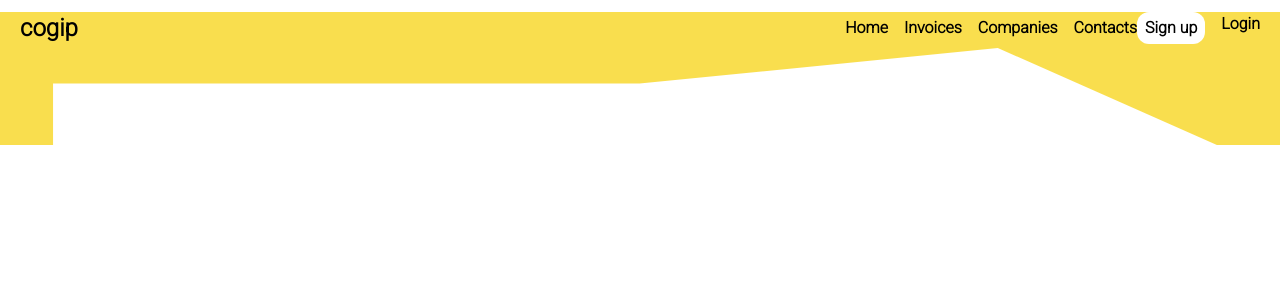
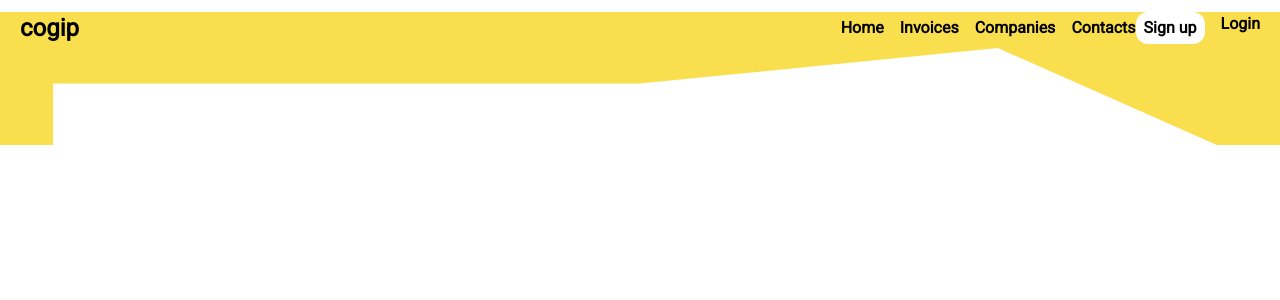
Before and after one commit to Taweria/Cogip_Project, a React (Vite) app in the folder cogip/: page / in a window 1280 px wide. Shown: the top 300 px of the page. Built offline with nearby package versions, Linux system fonts and the light colour scheme.

Commit message:
font roboto adjust

```diff
--- a/cogip/src/components/hamberger-menu.jsx
+++ b/cogip/src/components/hamberger-menu.jsx
@@ -29,9 +29,9 @@ const HambergerMenu = () => {
             <div className="md:hidden bg-gray-100">
                 <Hamburger toggled={isOpen} toggle={setOpen} />
             </div>
-            <ul className={`md:flex md:space-x-4 ${isOpen ? 'block border-b mb-3' : 'hidden'}`}>
+            <ul className={`md:flex md:space-x-4 ${isOpen ? 'block border-b  mb-3' : 'hidden'}`}>
                 {listNav.map((item) => (
-                    <li key={item.url} className={"px2 py-1 text-center hover:border"}>
+                    <li key={item.url} className={"px2 py-1 text-center hover:border hover:border-black"}>
                         <Link to={item.url}>{item.content}</Link>
                     </li>
                 ))}
--- a/cogip/src/index.css
+++ b/cogip/src/index.css
@@ -1,4 +1,4 @@
-@import url('https://fonts.googleapis.com/css2?family=Roboto:wght@300&display=swap');
+@import url('https://fonts.googleapis.com/css2?family=Assistant&family=Inter:wght@300&family=Roboto&display=swap');
 @import url('https://fonts.googleapis.com/css2?family=Inter:wght@300&family=Roboto:wght@300&display=swap');
 @import url('https://fonts.googleapis.com/css2?family=Assistant&family=Inter:wght@300&display=swap');
 @tailwind base;
--- a/cogip/tailwind.config.js
+++ b/cogip/tailwind.config.js
@@ -11,7 +11,6 @@ export default {
       'assistant':['Assistant', 'sans-serif'],
       'inter': ['Inter', 'sans-serif'],
     },
-
     extend: {
       colors:{
         'yellow':'#F9DE4E'
--- a/package.json
+++ /dev/null
@@ -1,5 +0,0 @@
-{
-  "dependencies": {
-    "hamburger-react": "^2.5.0"
-  }
-}
```
Also changed, not shown: 1 other file (tests, documents, lock files or other folders).
